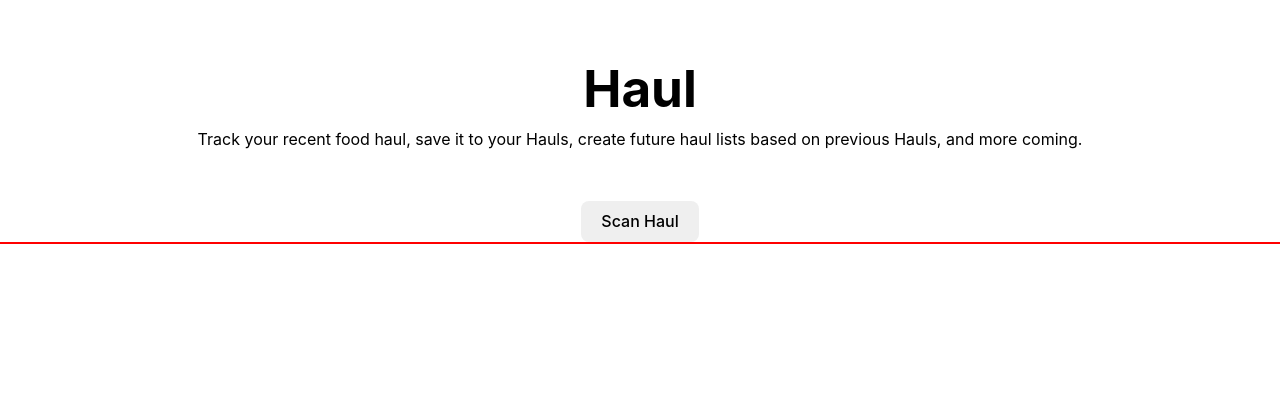
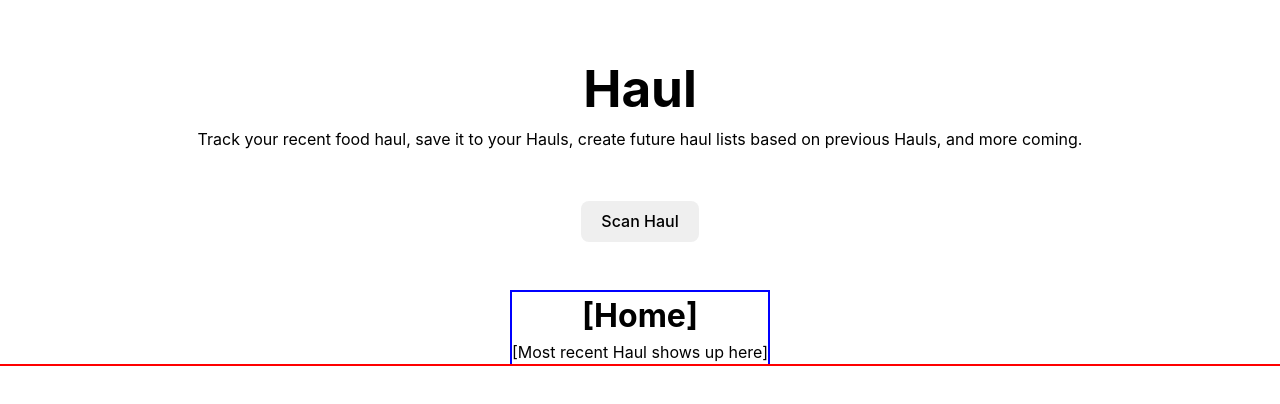
Before and after one commit to Mig-uel/haul-app, a React (Vite) app: page / in a window 1280 px wide. Shown: the top 404 px of the page. Built offline with nearby package versions, Linux system fonts and the light colour scheme.

Commit message:
Add Haul component to App.jsx

```diff
--- a/src/App.jsx
+++ b/src/App.jsx
@@ -1,4 +1,6 @@
 import Scan from './components/scan/scan.component'
+import Haul from './components/haul/haul.component'
+
 import { AppContainer, HeaderContainer } from './App.styles'
 
 function App() {
@@ -13,6 +15,8 @@ function App() {
       </HeaderContainer>
 
       <Scan />
+
+      <Haul />
     </AppContainer>
   )
 }
```
